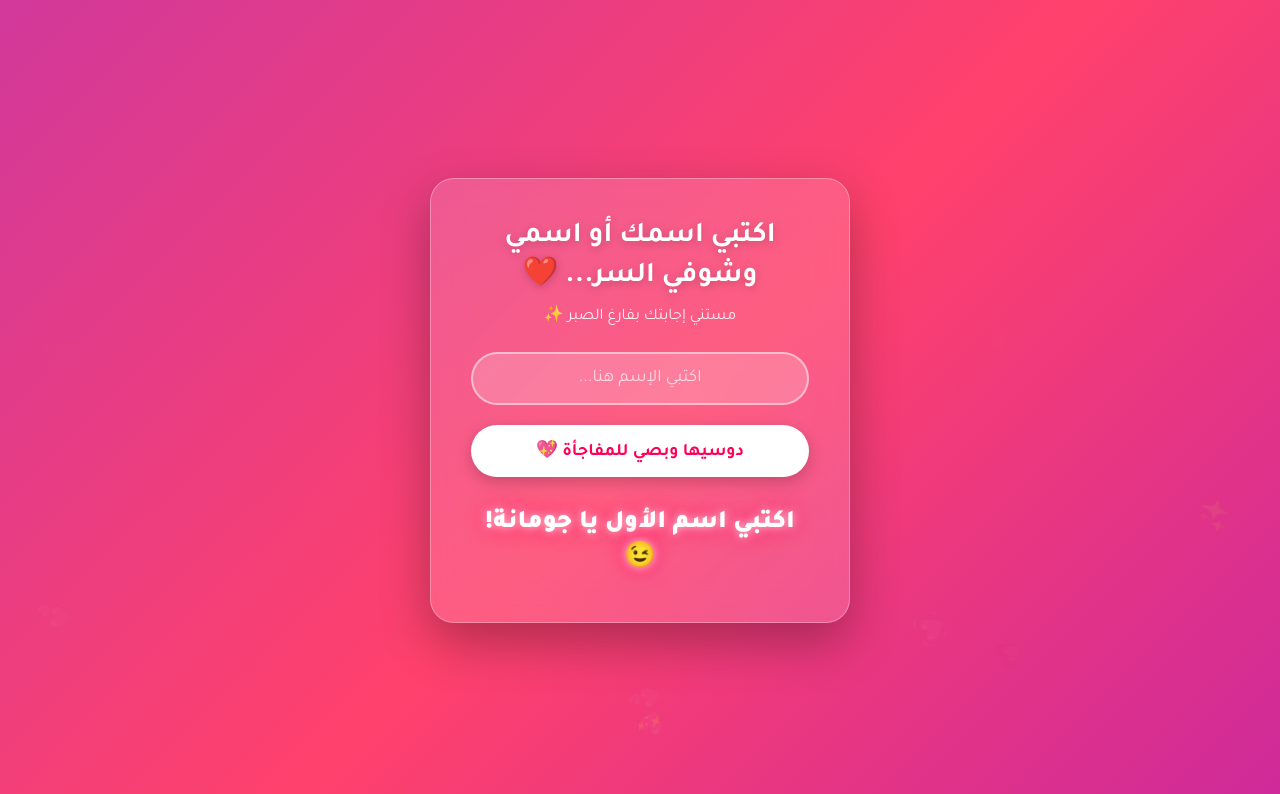
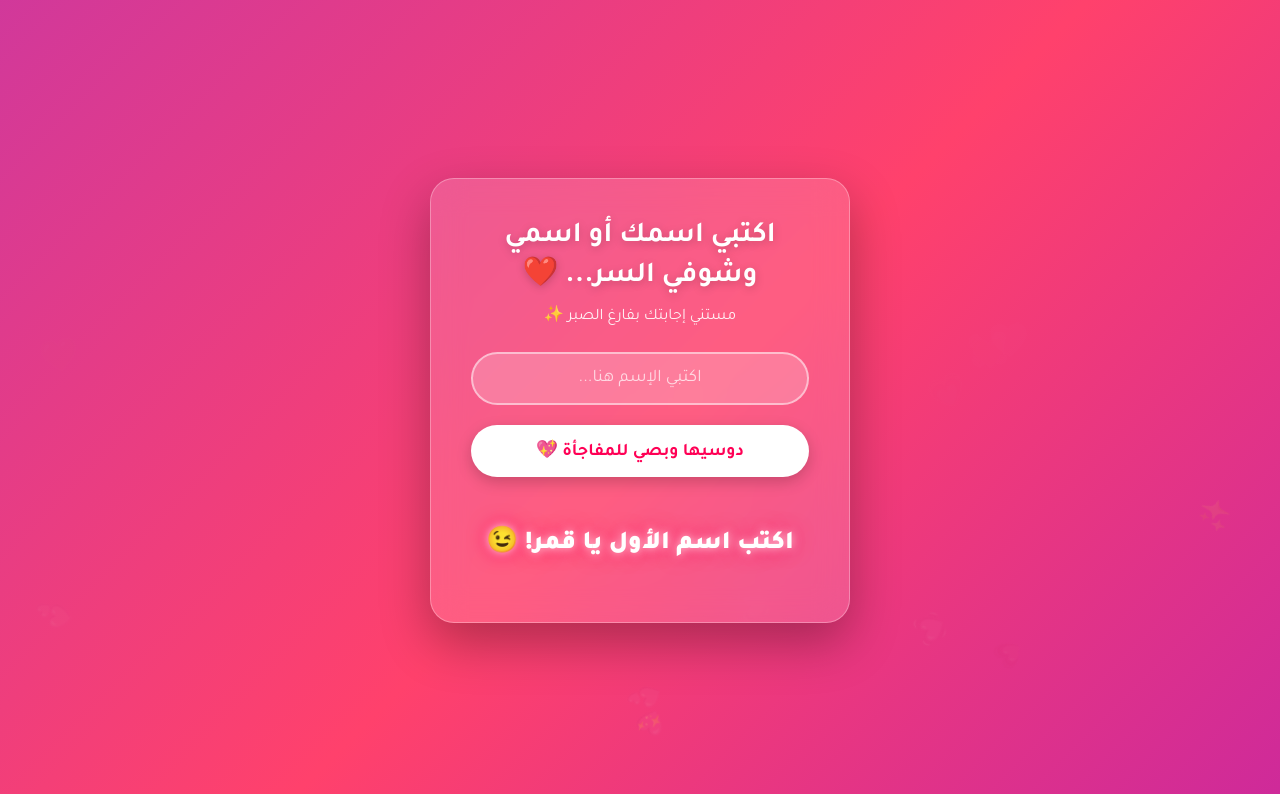
Before and after one commit to asamtramy276-png/fristproject1, a plain HTML site: page project3.html in a window 1280 px wide. Both pictures are taken after a click on the button "دوسيها وبصي للمفاجأة 💖". Shown: the top 794 px of the page. Drawn offline with Linux system fonts and the light colour scheme.

Commit message:
Update project3.html

```diff
--- a/project3.html
+++ b/project3.html
@@ -232,7 +232,7 @@
 
             if (!rawVal) {
                 resultDiv.style.display = 'block';
-                resultDiv.innerText = "اكتبي اسم الأول يا جومانة! 😉";
+                resultDiv.innerText = "اكتب اسم الأول يا قمر! 😉";
                 return;
             }
 
```
